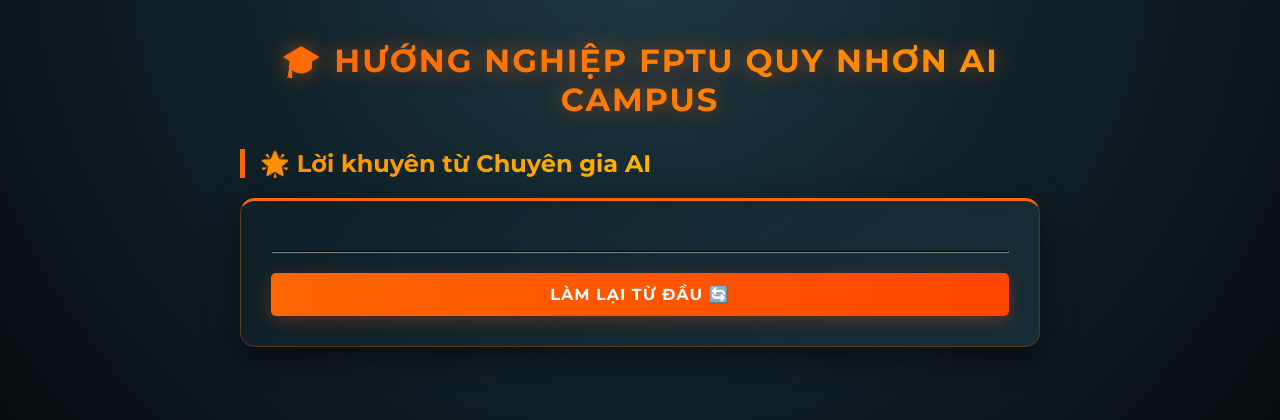
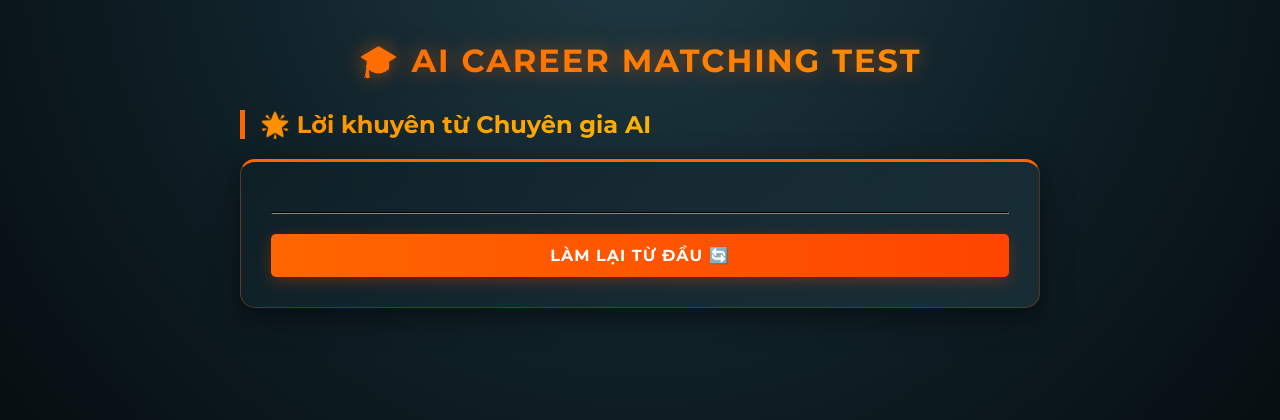
Before and after one commit to tuankiet247/OpenDay, a FastAPI app: template templates/result.html in a window 1280 px wide. Shown: the top 420 px of the page. Run offline with FastAPI, Linux system fonts and the light colour scheme; the template is opened without the code that fills it, so the values that code supplies are empty; some libraries are stand-ins or nearby versions.

Commit message:
Change page title to 'AI Career Matching Test'

```diff
--- a/templates/result.html
+++ b/templates/result.html
@@ -8,7 +8,7 @@
 </head>
 <body>
     <div class="container">
-        <h1>🎓 Hướng Nghiệp FPTU Quy Nhơn AI Campus</h1>
+        <h1>🎓 AI Career Matching Test</h1>
 
         <h2>🌟 Lời khuyên từ Chuyên gia AI</h2>
 
```
